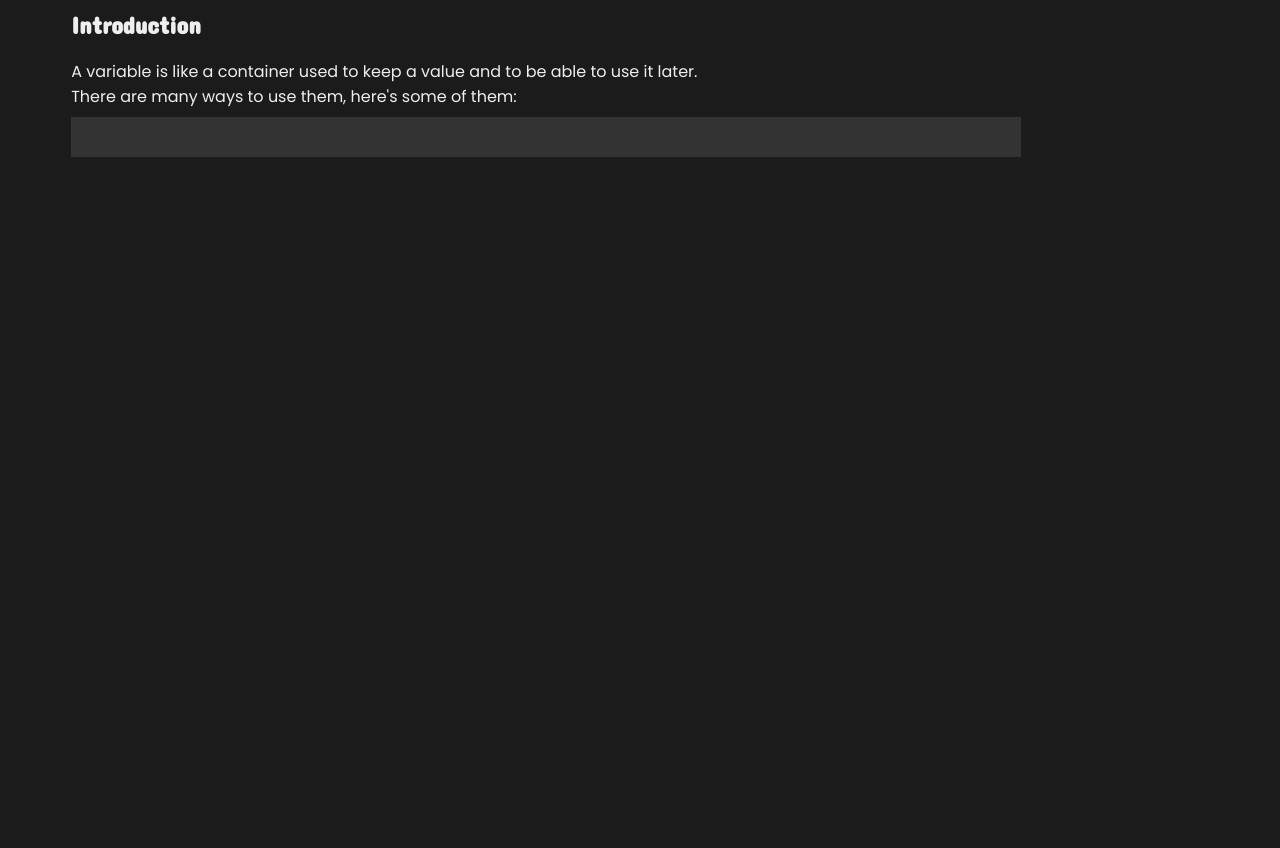
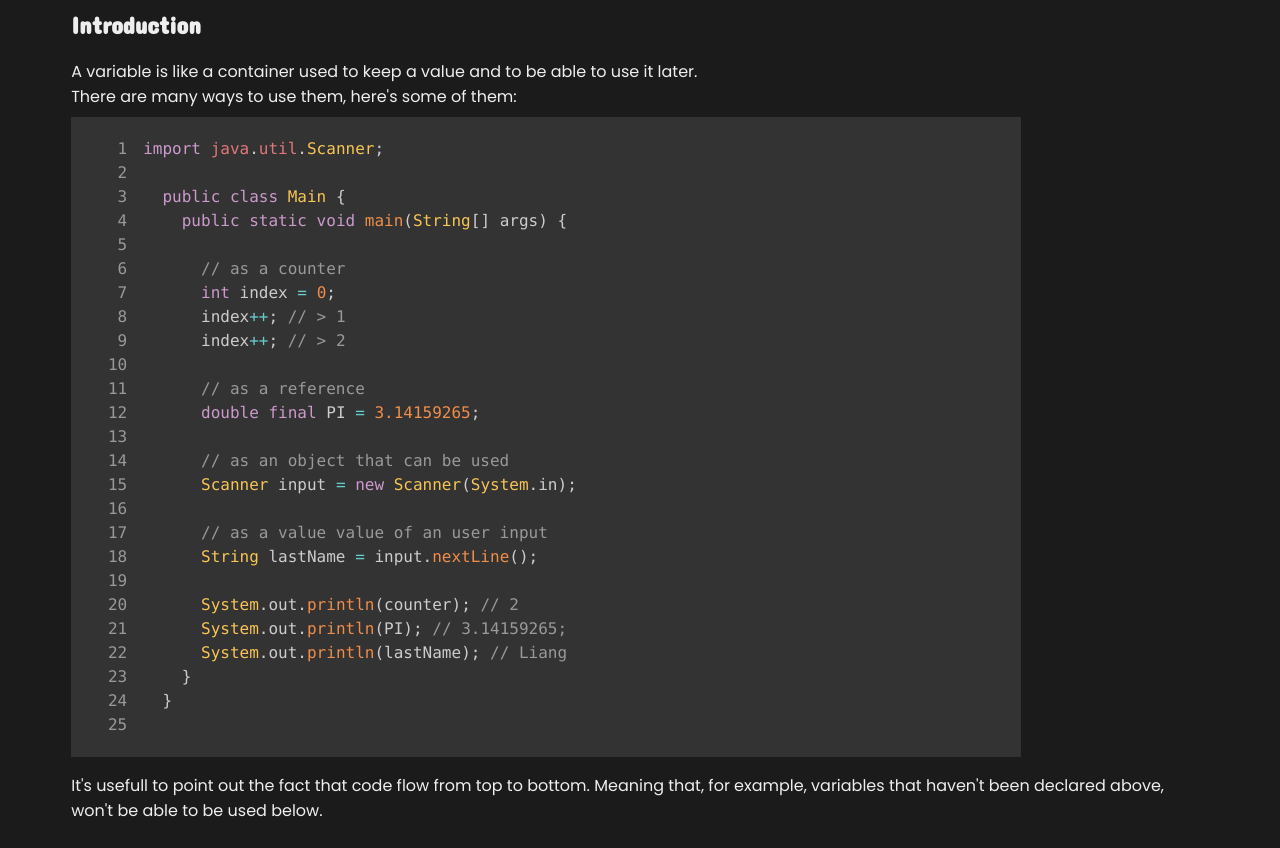
Before and after one commit to Ch3ru09/revision, a React (Vite) app: page /variables in a window 1280 px wide. Shown: the part 160-1008 px from the top of the page. Before the commit the page ends 800 px from the top, so only its background shows below. Built offline with nearby package versions, Linux system fonts and the light colour scheme.

Commit message:
introduction to variables examples done

```diff
--- a/src/fundamentals/Fundamentals.tsx
+++ b/src/fundamentals/Fundamentals.tsx
@@ -63,7 +63,7 @@ export default function Fundamentals() {
         </p>
         <p>
           My prefered way of running code is to use the termial (see{" "}
-          <Link to="/terminal">course</Link> on terminal commands)
+          <Link to="/terminal">course</Link> on terminal commands).
         </p>
         <p>
           However, you can just use the IDE's built-in run button like for
@@ -77,9 +77,17 @@ export default function Fundamentals() {
           <CodeBlock language="txt">Hello, World!</CodeBlock>
           "Hello World" is the hello that programming students give as they
           print their first line in the console since they are entering for the
-          first time into the new world that is programming.
+          first time into the new world that is programming. <br />
+          In java, the simplest way to print something to the console is to use
+          the method.
+          <CodeBlock language="java">
+            System.out.println(/* what is printed goes here */);
+          </CodeBlock>
         </p>
-        <p>Now, we can get into the basics of programming in general.</p>
+        <p>
+          Now, we can get into the basics of programming in general. Starting
+          with variables.
+        </p>
 
         <Link
           to="/variables"
@@ -93,7 +101,7 @@ export default function Fundamentals() {
 
 function getBoilerplate() {
   return `public class HelloWorld {
-    public static void main() {
+    public static void main(String[] args) {
       System.out.println("Hello, World!");
     }
   }`;
--- a/src/variables/Variables.tsx
+++ b/src/variables/Variables.tsx
@@ -13,15 +13,39 @@ export default function Variables() {
           <CodeBlock language={"java"}>{getVariablesUses()}</CodeBlock>
         </p>
       </section>
-      {/* <p>
-        I still want to point out the fact that
-        code flow from top to bottom. This means that, for example, variables
-        that haven't been declared above, won't be able to
-      </p> */}
+      <p>
+        It's usefull to point out the fact that code flow from top to bottom.
+        Meaning that, for example, variables that haven't been declared above,
+        won't be able to be used below.
+      </p>
     </>
   );
 }
 
 function getVariablesUses() {
-  return ``;
+  return `import java.util.Scanner;
+
+  public class Main {
+    public static void main(String[] args) {
+
+      // as a counter
+      int index = 0;
+      index++; // > 1
+      index++; // > 2
+
+      // as a reference
+      double final PI = 3.14159265;
+
+      // as an object that can be used
+      Scanner input = new Scanner(System.in);
+
+      // as a value value of an user input
+      String lastName = input.nextLine();
+
+      System.out.println(counter); // 2
+      System.out.println(PI); // 3.14159265;
+      System.out.println(lastName); // Liang
+    }
+  }
+  `;
 }
```
